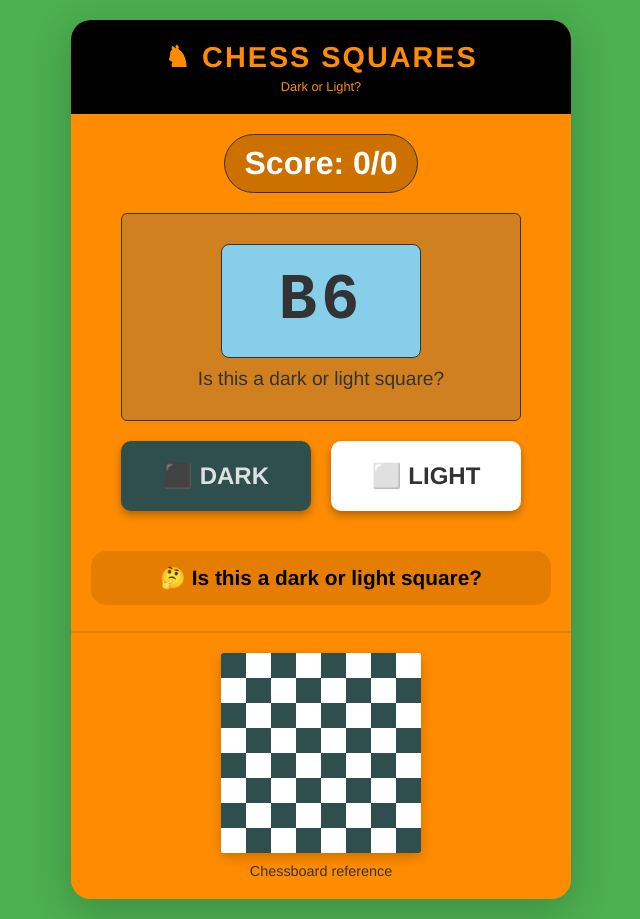
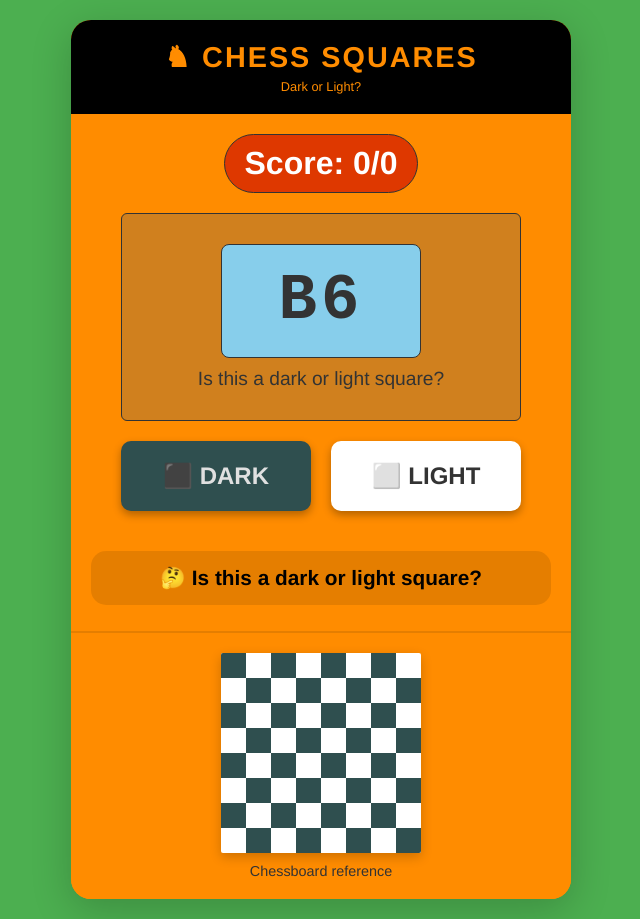
Before and after one commit to Code8lack/chess-squares, a plain HTML site: page index.html in a window 1280 px wide. Shown: the whole page, without its empty margins (319-959 px from the left). Drawn offline with Linux system fonts and the light colour scheme.

Commit message:
style: add red background to score label.

```diff
--- a/styles/main.css
+++ b/styles/main.css
@@ -64,7 +64,7 @@ body {
     font-size: 2rem;
     font-weight: bold;
     color: white;
-    background-color: rgba(0,0,0,0.2);
+    background-color: rgba(200,0,0,0.6);
     padding: 10px 20px;
     border-radius: 40px;
     border: 1px solid #333;
```
